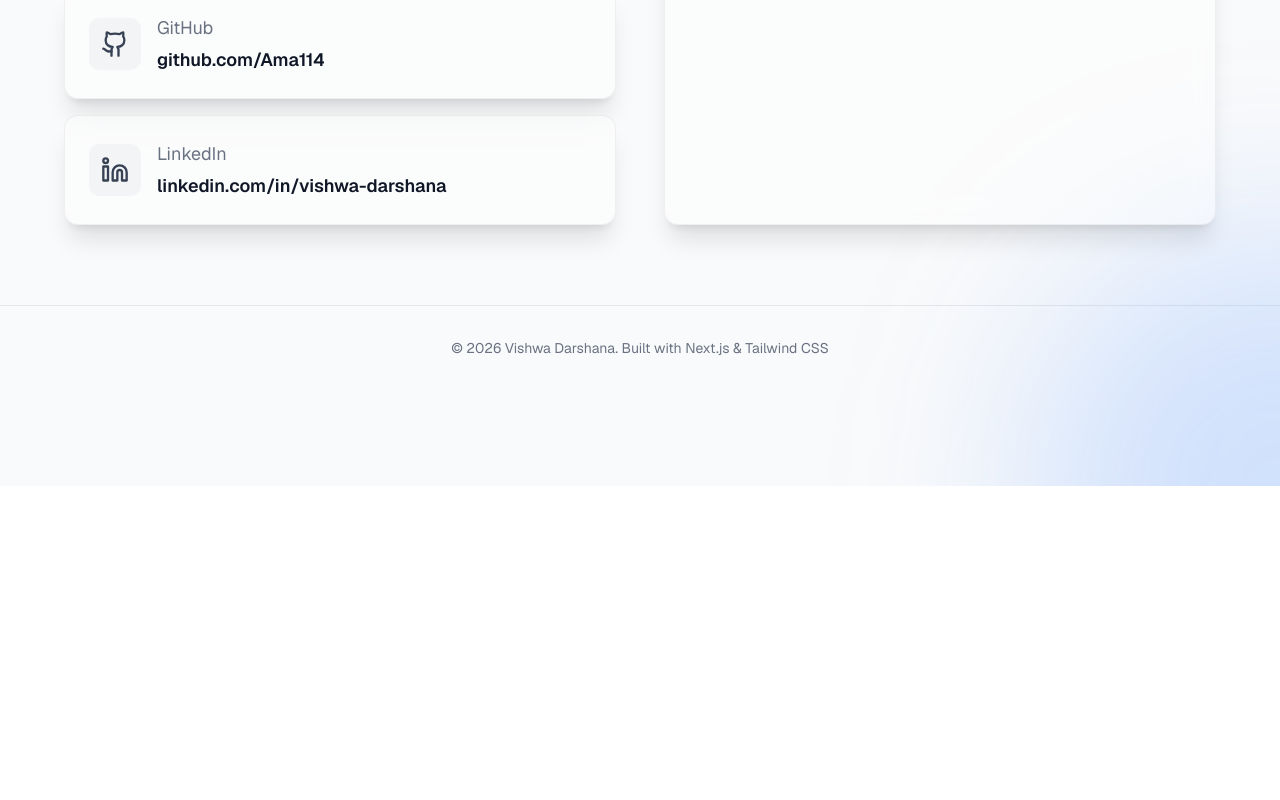
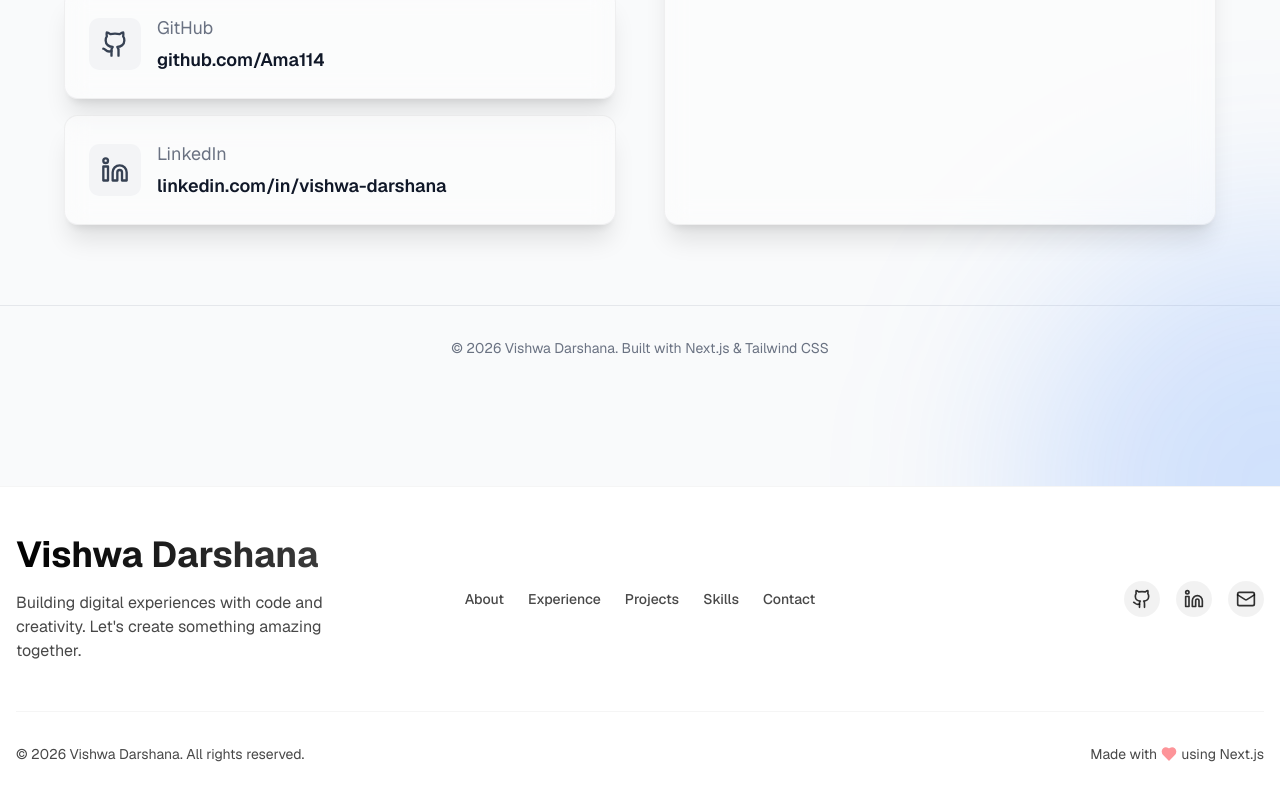
Before and after one commit to Ama114/my_portfolio_new, a Next.js app: page / in a window 1280 px wide. Shown: the part 7261-8061 px from the top of the page. Before the commit the page ends 7747 px from the top, so only its background shows below. Built offline with nearby package versions, Linux system fonts and the light colour scheme.

Commit message:
update footer and projects filesw

```diff
--- a/app/page.tsx
+++ b/app/page.tsx
@@ -5,6 +5,7 @@ import Projects from "@/components/projects"
 import Skills from "@/components/skills"
 import Contact from "@/components/contact"
 import Navigation from "@/components/navigation"
+import Footer from "@/components/Footer";
 
 
 export default function Home() {
@@ -19,6 +20,7 @@ export default function Home() {
         <Projects />
         <Skills />
         <Contact />
+        <Footer />
       </main>
     </div>
   )
--- /dev/null
+++ b/components/Footer.tsx
@@ -0,0 +1,82 @@
+"use client"
+
+import { Github, Linkedin, Mail, Twitter, Heart } from "lucide-react"
+
+export default function Footer() {
+
+  // Social Links Data
+  const socialLinks = [
+    { name: "GitHub", icon: Github, href: "https://github.com/Ama114" },
+    { name: "LinkedIn", icon: Linkedin, href: "https://www.linkedin.com/in/vishwa-darshana-5186a4319" },
+    { name: "Email", icon: Mail, href: "mailto:amathun340@gmail.com" },
+  ]
+
+  // Quick Links Data
+  const quickLinks = [
+    { name: "About", href: "#about" },
+    { name: "Experience", href: "#experience" },
+    { name: "Projects", href: "#projects" },
+    { name: "Skills", href: "#skills" },
+    { name: "Contact", href: "#contact" },
+  ]
+
+  return (
+    <footer className="border-t border-border/40 bg-background/95 backdrop-blur supports-[backdrop-filter]:bg-background/60">
+      <div className="container mx-auto px-4 py-12">
+        <div className="grid grid-cols-1 md:grid-cols-3 gap-8 items-center text-center md:text-left">
+
+          {/* 1. Brand & Description */}
+          <div className="space-y-4">
+            <h2 className="text-4xl font-bold bg-clip-text text-transparent bg-gradient-to-r from-foreground to-foreground/70">
+              Vishwa Darshana
+            </h2>
+            <p className="text-muted-foreground text-base max-w-xs mx-auto md:mx-0">
+              Building digital experiences with code and creativity.
+              Let's create something amazing together.
+            </p>
+          </div>
+
+          {/* 2. Quick Links (Navigation) */}
+          <div className="flex flex-wrap justify-center gap-6 text-sm font-medium text-muted-foreground">
+            {quickLinks.map((link) => (
+              <a
+                key={link.name}
+                href={link.href}
+                className="hover:text-foreground transition-colors duration-300 hover:underline underline-offset-4"
+              >
+                {link.name}
+              </a>
+            ))}
+          </div>
+
+          {/* 3. Social Icons */}
+          <div className="flex justify-center md:justify-end gap-4">
+            {socialLinks.map((social) => (
+              <a
+                key={social.name}
+                href={social.href}
+                target="_blank"
+                rel="noopener noreferrer"
+                className="p-2 rounded-full bg-foreground/5 hover:bg-foreground/10 text-foreground/80 hover:text-foreground transition-all duration-300 hover:scale-110"
+                aria-label={social.name}
+              >
+                <social.icon className="w-5 h-5" />
+              </a>
+            ))}
+          </div>
+        </div>
+
+        {/* --- Bottom Separator --- */}
+        <div className="mt-12 pt-8 border-t border-border/40 flex flex-col md:flex-row justify-between items-center gap-4 text-sm text-muted-foreground">
+
+          <p>© {new Date().getFullYear()} Vishwa Darshana. All rights reserved.</p>
+
+          <p className="flex items-center gap-1">
+            Made with <Heart className="w-4 h-4 text-red-500 fill-red-500 animate-pulse" /> using Next.js
+          </p>
+
+        </div>
+      </div>
+    </footer>
+  )
+}
--- a/components/projects.tsx
+++ b/components/projects.tsx
@@ -4,6 +4,7 @@ import { Github } from "lucide-react"
 import { Card } from "@/components/ui/card"
 import { Badge } from "@/components/ui/badge"
 import { Button } from "@/components/ui/button"
+
 // 1. Shadcn Carousel එක import කරගන්න
 import {
   Carousel,
```
